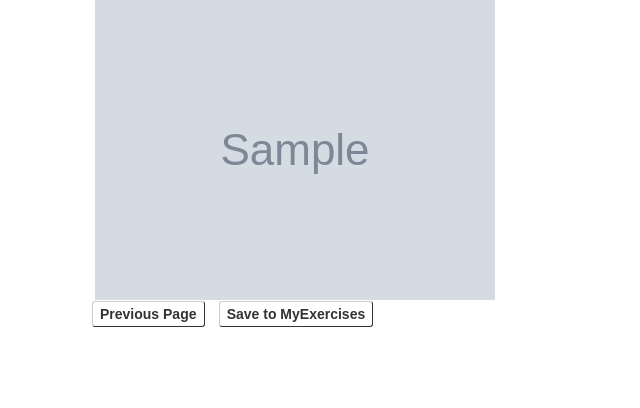
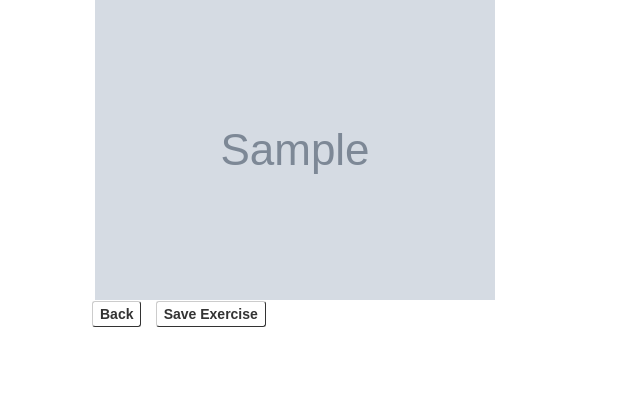
Before and after one commit to vrbrag/Workout-Planner, a Flask app: template templates/show_exercise.html in a window 1280 px wide. Shown: the part 392-800 px from the top of the page, without its empty margins (0-640 px from the left). Run offline with Flask 2, Linux system fonts and the light colour scheme; the template is opened without the code that fills it: most values are stand-ins (such as "Sample title", 1, 10 or a date in 2020); grey boxes marked "Sample" are stand-in pictures; some libraries are stand-ins or nearby versions.

Commit message:
fix app.py independent functions

```diff
--- a/app.py
+++ b/app.py
@@ -139,51 +139,36 @@ def show_all_exercises():
 def show_exercise_info(exercise_id):
     """Show details of exercise"""
 
+    myExercises = [(exercises.dataID) for exercises in Exercise.query.all()]
+    res = get_API_exercise(exercise_id)
+    return render_template('show_exercise.html', res=res, myExercises=myExercises)
+
+
+@app.route('/exercise/<int:exercise_id>/save', methods=["GET"])
+def save_exercise(exercise_id):
+    """Save exercise"""
+
+    res = get_API_exercise(exercise_id)
+    new_exercise = Exercise(
+        name = res['name'],
+        description = res['description'],
+        dataID = res['id']
+    )
+    db.session.add(new_exercise)
+    db.session.commit()
+    flash(f"'{res['name']}' exercise saved", "info")
+    return redirect('/exercises')
+
+def get_API_exercise(id):
+    """Get one api exercise"""
     resp = requests.get(f"{BASE_URL}/exerciseinfo", params={'language':2, 'limit':386})
     data = resp.json()['results']
 
     res = None
     for exercise in data:
-        if exercise['id'] == exercise_id:
+        if exercise['id'] == id:
             res = exercise
-
-            # new_exercise = Exercise(
-            #     name = res['name'],
-            #     description = res['description'],
-            #     category = res['category'],
-            #     equipment = res['equipment'],
-            #     variations = res['variations'],
-            #     dataID = res['id']
-            # )
-            # db.session.add(new_exercise)
-            # db.session.commit()
-
-    return render_template('show_exercise.html', res=res)
-
-@app.route('/exercise/<int:exercise_id>/save', methods=["GET"])
-
-def save_exercise(exercise_id):
-    """Save exercise"""
-
-    resp = requests.get(f"{BASE_URL}/exercise", params={'language':2, 'limit':232})
-    data = resp.json()['results']
-
-    res = None
-    for exercise in data:
-        if exercise['id'] == exercise_id:
-            res = exercise
-
-            new_exercise = Exercise(
-                name = res['name'],
-                description = res['description'],
-                dataID = res['id']
-            )
-            db.session.add(new_exercise)
-            db.session.commit()
-            flash("Exercise saved", "info")
-
-            return render_template('search_exercises.html', res=res)
-
+    return res
 # _________________________________________________
 # ***********/ Homepage / My Workout Tab **********
 # _________________________________________________
@@ -223,7 +208,7 @@ def create_workout():
     form.exercises.choices = [(exercises.id, exercises.name) for exercises in Exercise.query.all()]
 
     if request.method == "POST" and form.validate_on_submit():
-        json_exerciseIDs = stringExerciseIDs(form.exercises.data)
+        json_exerciseIDs = string_exerciseIDs(form.exercises.data)
         new_workout = Workouts(
                     name = form.name.data,
                     exerciseIDs = json_exerciseIDs,
@@ -235,7 +220,7 @@ def create_workout():
         return redirect('/')
     return render_template('workout/new.html', form=form )
 
-def stringExerciseIDs(exerciseIDs):
+def string_exerciseIDs(exerciseIDs):
     """Function to stringify list of selected exercise IDs from new workout form"""
     selected = []
     for exerciseID in exerciseIDs:
@@ -262,7 +247,7 @@ def edit_workout(workout_id):
 
     if request.method == "POST" and form.validate_on_submit():
         workout.name = form.name.data
-        workout.exerciseIDs = stringExerciseIDs(form.exercises.data)
+        workout.exerciseIDs = string_exerciseIDs(form.exercises.data)
         db.session.commit()
 
         flash (f"'{form.name.data}' updated!", 'success')
@@ -298,12 +283,12 @@ def show_workout(workout_id):
         return redirect("/")
 
     workout = Workouts.query.get_or_404(workout_id) # get workout's data
-    api_IDs = getExerciseDataIDs(workout)    # parse & get list of exercise.dataIDs
-    data = getAPIData(api_IDs)  # plug in API ids to find exercise data
+    api_IDs = get_exercise_DataIDs(workout)    # parse & get list of exercise.dataIDs
+    data = get_API_data(api_IDs)  # plug in API ids to find exercise data
 
     return render_template('workout/show.html', workout=workout, api_IDs=api_IDs, data=data)
 
-def getExerciseDataIDs(workout):
+def get_exercise_DataIDs(workout):
     """Parse workout.exerciseIDs
     And filter for workout.exerciseIDs in Exercise db """
     parsedExerciseIDs = json.loads(workout.exerciseIDs)
@@ -314,7 +299,7 @@ def getExerciseDataIDs(workout):
     api_IDs = list([exercise.dataID for exercise in exercises])
     return api_IDs  # return list of dataID's
 
-def getAPIData(ids):
+def get_API_data(ids):
     """Call API for full exercise results
     - parameter: list of API data ids"""
     resp = requests.get(f"{BASE_URL}/exerciseinfo", params={'language':2, 'limit':386})
@@ -324,7 +309,6 @@ def getAPIData(ids):
     for exercise in data:
         if exercise['id'] in ids:
             res.append(exercise)
-    # print(res)
     return res  # return list of API exercise data
 
 # -------------------------------------------------
@@ -333,8 +317,12 @@ def getAPIData(ids):
 @app.route('/exercise/variations/<variations>')
 def show_variations(variations):
 
+    if not g.user:
+        flash("Access unauthorized.", "danger")
+        return redirect("/")
+
     parsedExerciseIDs = json.loads(variations)
-    exercises = getAPIData(parsedExerciseIDs)
+    exercises = get_API_data(parsedExerciseIDs)
     return render_template('variations.html', exercises=exercises)
 
 # -------------------------------------------------
@@ -350,7 +338,7 @@ def show_variations(variations):
 #     workout = Workouts.query.get_or_404(workout_id)
 #     parsedExerciseIDs = json.loads(workout.exerciseIDs)
 #     print(parsedExerciseIDs)
-#     exercisesData = getExerciseData(parsedExerciseIDs)
+#     exercisesData = get_exercise_data(parsedExerciseIDs)
 
 #     for exercise in parsedExerciseIDs: #for each exercise ID, track exercise...
 #         form = TrackWorkoutForm()
@@ -370,7 +358,7 @@ def show_variations(variations):
 
 #     return render_template('track_workout.html', workout=workout, exercisesData=exercisesData, form=form)
 
-# def getExerciseData(parsedExerciseIDs):
+# def get_exercise_data(parsedExerciseIDs):
 #     """Parse workout.exerciseIDs
 #     And filter for workout exerciseIDs & workout names in Exercise db """
 #     # parsedExerciseIDs = json.loads(workout.exerciseIDs)
--- a/templates/show_exercise.html
+++ b/templates/show_exercise.html
@@ -74,8 +74,11 @@
    </div>
 </div>
 
-<a id="page-navigation-btn" onclick="history.back()">Previous Page</a>
-<a id="page-navigation-btn" class="save-exercise-btn">Save to MyExercises</a>
-
+<a id="page-navigation-btn" onclick="history.back()">Back</a>
+{% if res['id'] not in myExercises %}
+<a href="/exercise/{{ res['id']}}/save" id="page-navigation-btn">Save Exercise</a>
+{% else %}
+<i class="already-saved">Already saved!</i>
+{% endif %}
 
 {% endblock %}
--- a/templates/variations.html
+++ b/templates/variations.html
@@ -9,7 +9,7 @@
             <hr>
          </div>
          <div class="page-navigation">
-            <a id="page-navigation-btn" onclick="history.back()">Previous Page</a>
+            <a id="page-navigation-btn" onclick="history.back()">Back</a>
          </div>
 
       </div>
--- a/templates/workout/new.html
+++ b/templates/workout/new.html
@@ -24,7 +24,7 @@
          </div>
 
          <div class="page-navigation">
-            <a id="page-navigation-btn" href="/workout">Cancel</a>
+            <a id="page-navigation-btn" href="/">Cancel</a>
             <a id="page-navigation-btn" href="/exercises">Don't see the exercise you want?</a>
          </div>
 
```
